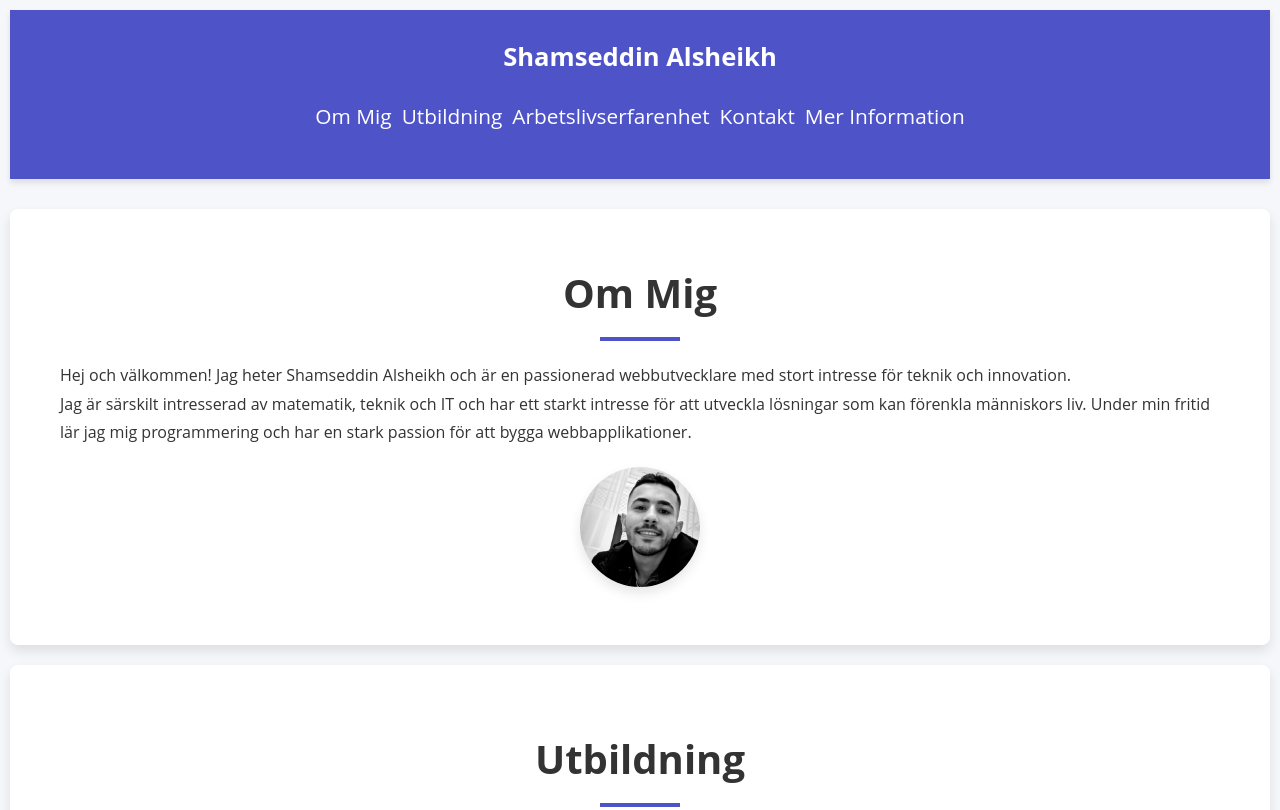
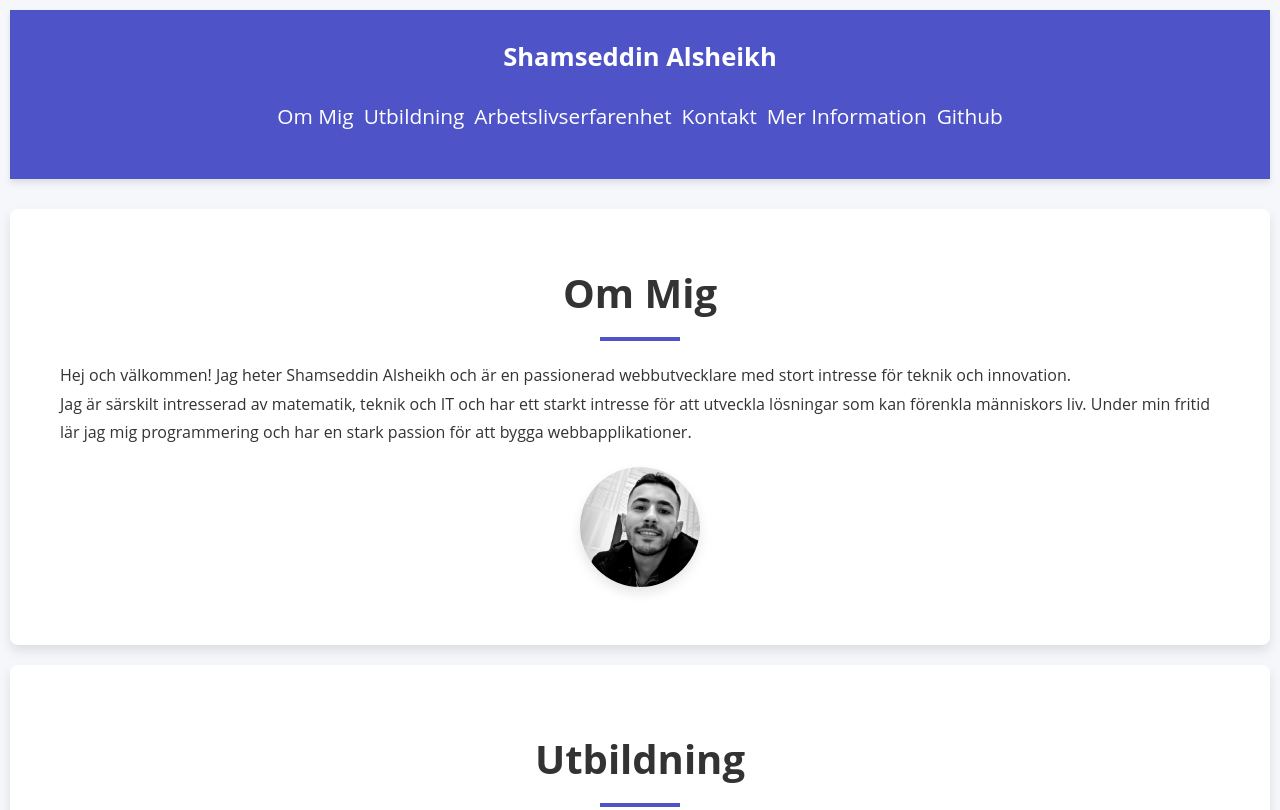
Before and after one commit to shamesalshekh/MYcv, a plain HTML site: page index.html in a window 1280 px wide. Shown: the top 810 px of the page. Drawn offline with Linux system fonts and the light colour scheme.

Commit message:
uppdaterad

```diff
--- a/index.html
+++ b/index.html
@@ -20,6 +20,7 @@
                     <li><a href="#work">Arbetslivserfarenhet</a></li>
                     <li><a href="#contact">Kontakt</a></li>
                     <li><a href="cv_page.html">Mer Information</a></li>
+                    <li><a href="https://shamesalshekh.github.io/MYcv/">Github</a></li>
                 </ul>
             </nav>
             <div class="menu-toggle">
```
